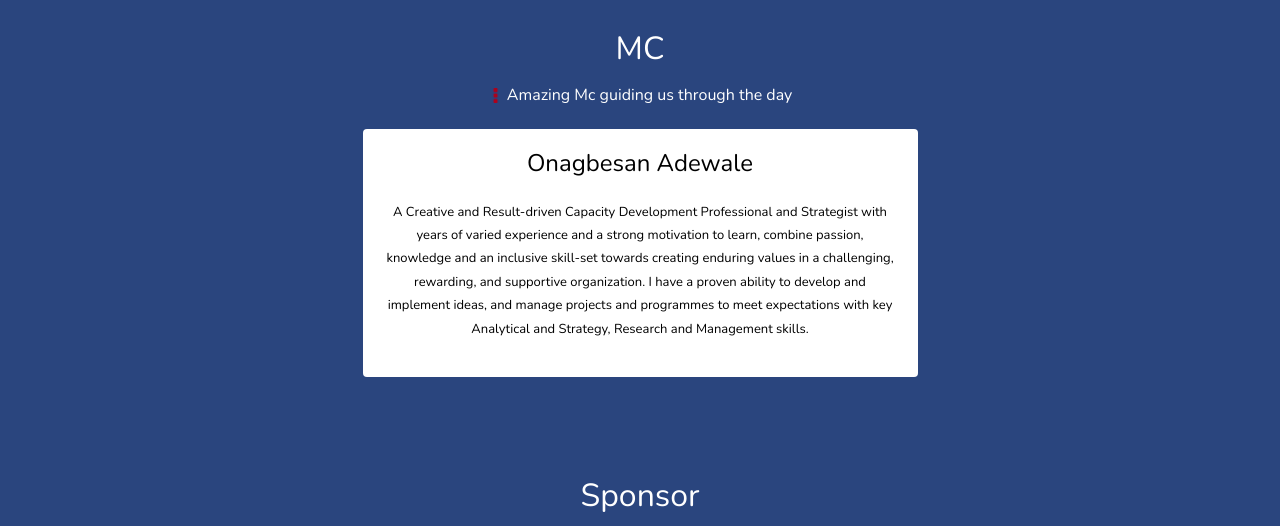
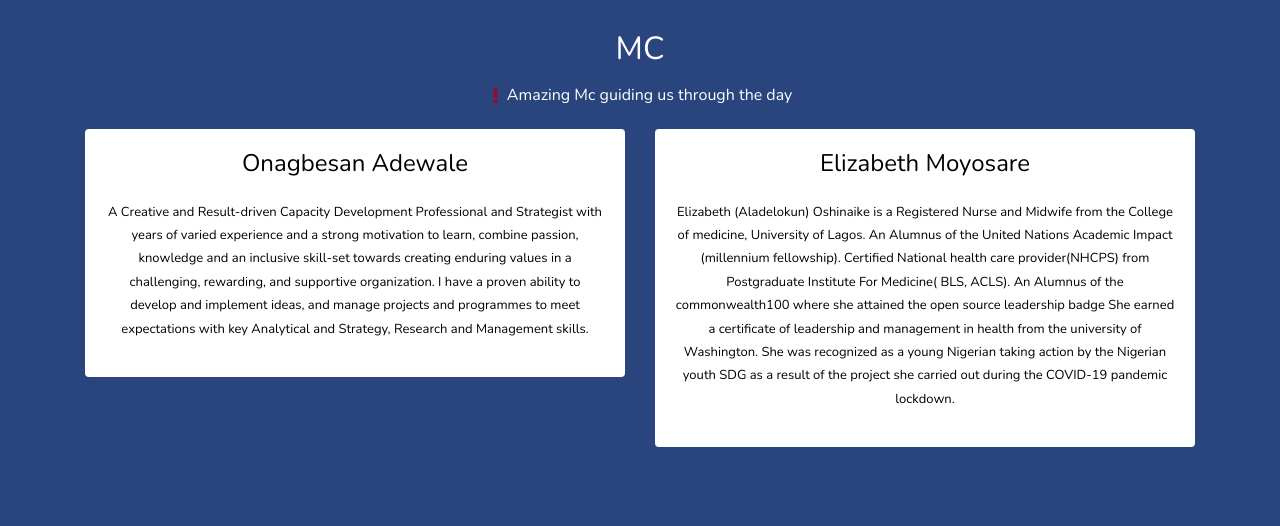
Before and after one commit to eni4sure/thecatalystsummit, a plain HTML site: page index.html in a window 1280 px wide. Shown: the part 4640-5166 px from the top of the page. Drawn offline with nearby package versions, Linux system fonts and the light colour scheme; files whose address does not match are found by name.

Commit message:
speaker profile update

```diff
--- a/index.html
+++ b/index.html
@@ -474,8 +474,8 @@
             </div>
             <div class="">
                 <div class="row ">
-                    <div class="col-md-12">
-                        <div class="speak-k2 center-mc">
+                    <div class="col-md-6">
+                        <div class="speak-k2">
                             <!-- <img src="assets/img/unamed6.jpg" class="img-responsive" alt=""> -->
                             <h2>Onagbesan Adewale</h2>
                             <p>
@@ -485,6 +485,24 @@
                                 supportive organization. I have a proven ability to develop and implement ideas, and
                                 manage projects and programmes to meet expectations with key Analytical and Strategy,
                                 Research and Management skills.
+                            </p>
+                        </div>
+                    </div>
+                    <div class="col-md-6">
+                        <div class="speak-k2">
+                            <!-- <img src="assets/img/unamed6.jpg" class="img-responsive" alt=""> -->
+                            <h2>Elizabeth Moyosare</h2>
+                            <p>
+                                Elizabeth (Aladelokun) Oshinaike is a Registered Nurse and Midwife from the College of
+                                medicine, University of Lagos.
+                                An Alumnus of the United Nations Academic Impact (millennium fellowship).
+                                Certified National health care provider(NHCPS) from Postgraduate Institute For Medicine(
+                                BLS, ACLS).
+                                An Alumnus of the commonwealth100 where she attained the open source leadership badge
+                                She earned a certificate of leadership and management in health from the university of
+                                Washington.
+                                She was recognized as a young Nigerian taking action by the Nigerian youth SDG as a
+                                result of the project she carried out during the COVID-19 pandemic lockdown.
                             </p>
 
                         </div>
```
